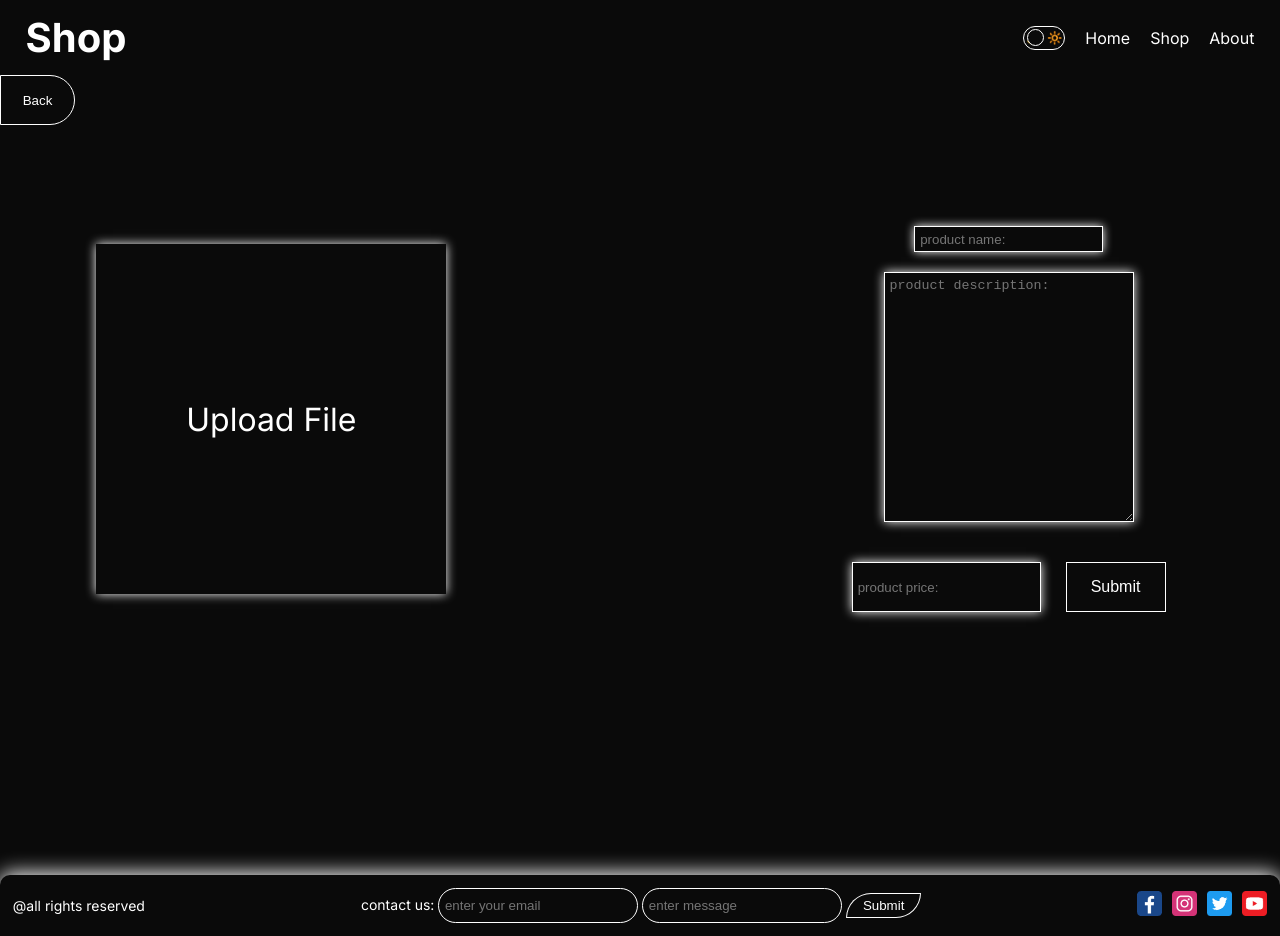
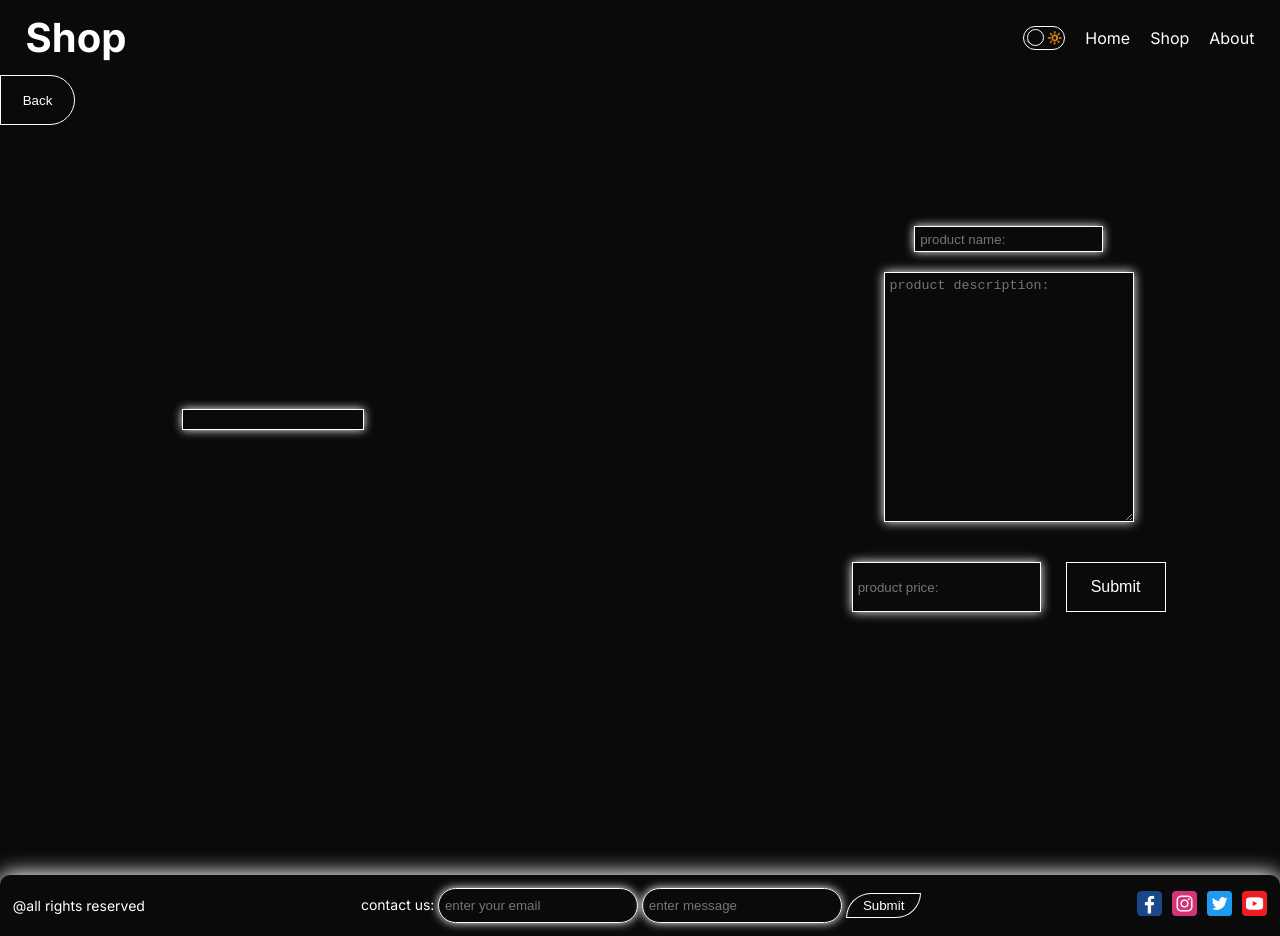
Before and after one commit to NIKATONI/final-app, a Next.js app: page /productCreation in a window 1280 px wide. Built offline with nearby package versions, Linux system fonts and the light colour scheme.

Commit message:
AddedPostFunc

```diff
--- a/src/app/globals.css
+++ b/src/app/globals.css
@@ -8,6 +8,15 @@
   padding: 0;
   margin: 0;
   transition: 1s;
+}
+
+input, textarea {
+  background-color: transparent;
+  padding: 1%;
+  border: 1px solid var(--invertedColor);
+  color: var(--invertedColor);
+  box-shadow: 0 0 10px var(--invertedColor);
+  outline: none;
 }
 
 html,
--- a/src/app/productCreation/page.jsx
+++ b/src/app/productCreation/page.jsx
@@ -7,18 +7,21 @@ import NoImage from "../../../public/NoImage.jpg"
 
 export default function ProdcutCreate() {
 
-  const [image, setImage] = useState("");
-  const [name, setName] = useState("");
+  const [imageUrl, setImageUrl] = useState("");
+  const [title, setName] = useState("");
   const [desc, setDesc] = useState("");
   const [price, setPrice] = useState("");
 
   const handleSubmit = () => {
-    fetch("https://api.escuelajs.co/api/v1/products", {
+    fetch("https://fakestoreapi.com/products", {
       method: "POST",
       body: JSON.stringify({
-        name,
-        body: desc,
-        price,
+        title: title,
+        price:  price,
+        description: desc,
+        category: [0, "a", imageUrl, "", ""],
+        images: imageUrl,
+        rating: [0, 0],
       }),
       headers: {
         "Content-type": "application/json; charset=UTF-8",
@@ -35,17 +38,16 @@ export default function ProdcutCreate() {
         <div className={styles.item}>
           <div className={styles.imageContainer}>
             <div className={styles.uploadFile}>
-              <input type="file" id='file' className={styles.uploadFileInpt} onChange={(e) => { setImage(e) }} />
-              <label htmlFor='file'>Upload File</label>
+              <input type="url" id='url' className={styles.uploadFileInpt} onChange={(e) => { setImageUrl(e.target.value) }} />
             </div>
           </div>
         </div>
         <div className={styles.item}>
-          <input type="text" placeholder={"product name:"} onChange={(e) => { setName(e) }} className={`${styles.productName} ${styles.inputF}`} />
-          <textarea type="text" placeholder={"product description:"} onChange={(e) => { setDesc(e) }} className={`${styles.productDesc} ${styles.inputF}`}></textarea>
+          <input type="text" placeholder={"product name:"} onChange={(e) => { setName(e.target.value) }} className={styles.productName} />
+          <textarea type="text" placeholder={"product description:"} onChange={(e) => { setDesc(e.target.value) }} className={styles.productDesc}></textarea>
           <div className={styles.priceSection}>
-            <input type="text" placeholder={"product price:"} onChange={(e) => { setPrice(e) }} className={`${styles.productName} ${styles.inputF}`} />
-            <Button title={"Submit"} typ={"submit"} url={""} style={styles.priceButton} onClick={() => { handleSubmit() }} />
+            <input type="text" placeholder={"product price:"} onChange={(e) => { setPrice(e.target.value) }} className={styles.productName} />
+            <Button title={"Submit"} typ={"submit"} url={""} style={styles.priceButton} click={() => { handleSubmit() }} />
           </div>
         </div>
       </div>
--- a/src/app/productCreation/page.module.css
+++ b/src/app/productCreation/page.module.css
@@ -11,15 +11,6 @@
     margin-top: 75px;
     padding: 2%;
     gap: 20%;
-}
-
-.inputF {
-    background-color: transparent;
-    padding: 1%;
-    border: 1px solid var(--invertedColor);
-    color: var(--invertedColor);
-    box-shadow: 0 0 10px var(--invertedColor);
-    outline: none;
 }
 
 .productDesc {
@@ -42,20 +33,6 @@
     gap: 20px;
 }
 
-.uploadFile {
-    width: 350px;
-    height: 350px;
-    display: flex;
-    justify-content: center;
-    align-items: center;
-    font-size: 2rem;
-    box-shadow: 0 0 10px var(--invertedColor);
-}
-
-.uploadFileInpt {
-    display: none;
-}
-
 .imageContainer {
     position: relative;
 }
--- a/src/app/shop/page.jsx
+++ b/src/app/shop/page.jsx
@@ -13,7 +13,7 @@ export default function Shop() {
     const [toPrice, setToPrice] = useState(0);
 
     useEffect(() => {
-        fetch("https://api.escuelajs.co/api/v1/products", { cache: "force-cache" })
+        fetch("https://fakestoreapi.com/products", { cache: "force-cache" })
             .then((response) => response.json())
             .then((json) => {
                 setData(json);
--- a/src/components/button/Button.jsx
+++ b/src/components/button/Button.jsx
@@ -2,10 +2,10 @@ import React from "react";
 import styles from "./Button.module.css";
 import Link from "next/link";
 
-export default function Button({ title, typ, url, style }) {
+export default function Button({ title, typ, url, style, click }) {
     return (
         <Link href={url}>
-            <button type={typ} className={`${styles.button} ${style}`}>{title}</button>
+            <button type={typ} className={`${styles.button} ${style}`} onClick={click}>{title}</button>
         </Link>
     );
 }
```
